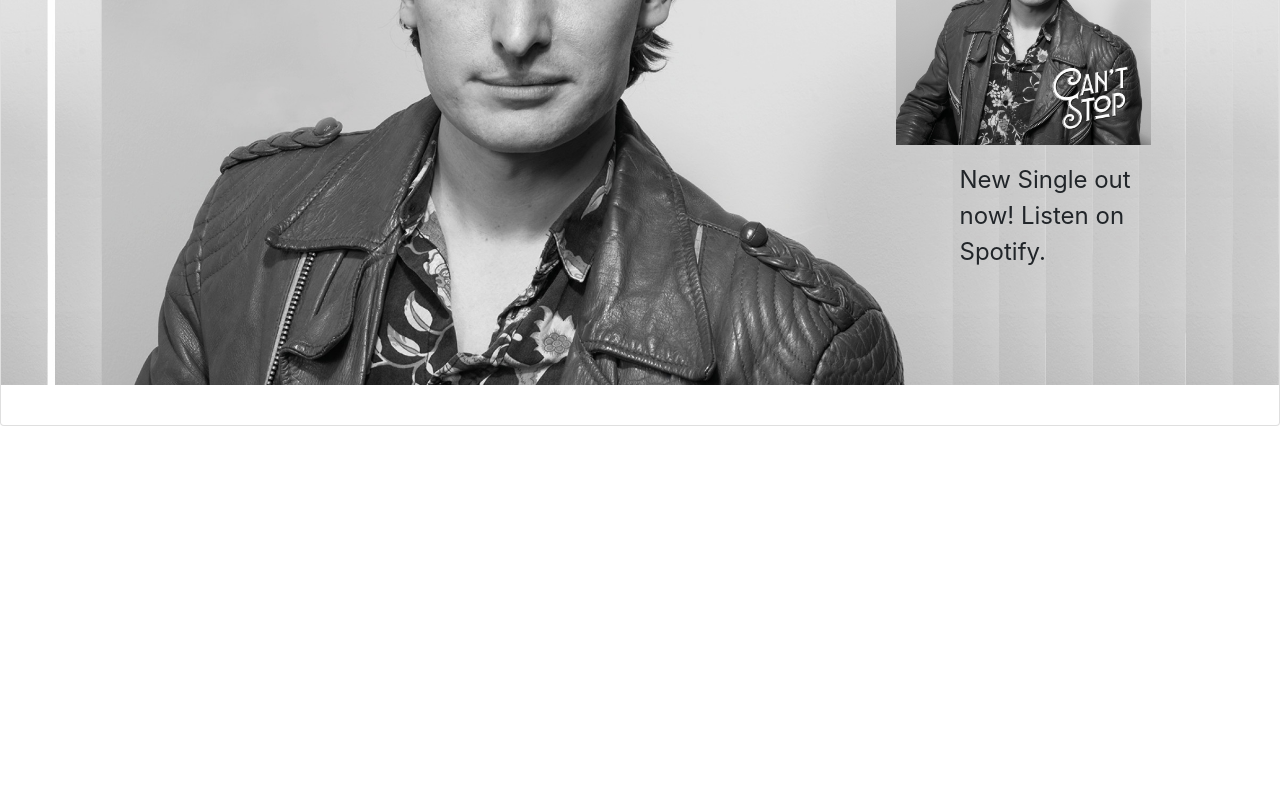
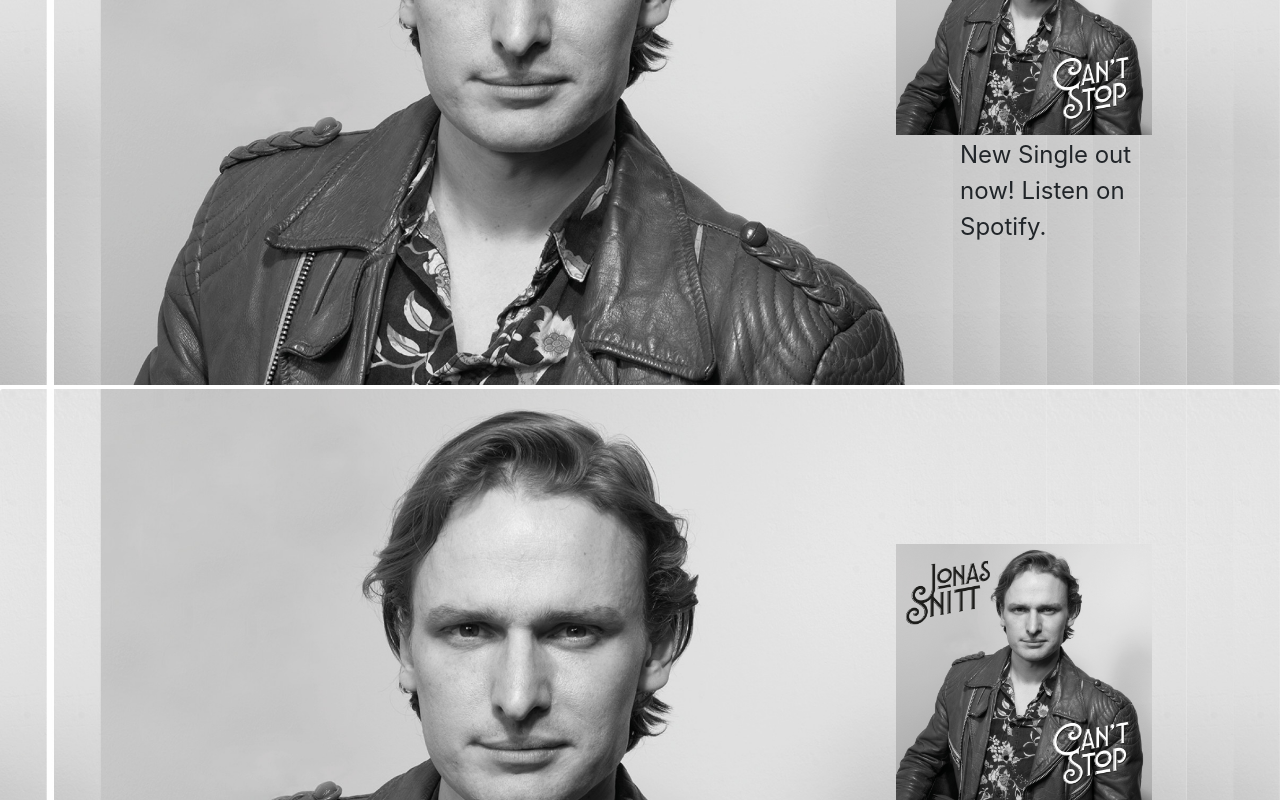
Before and after one commit to NiclasSandberg/jonas-app, a React (Create React App) app: page / in a window 1280 px wide. Shown: the part 340-1140 px from the top of the page. Before the commit the page ends 800 px from the top, so only its background shows below. Built offline with nearby package versions, Linux system fonts and the light colour scheme.

Commit message:
no borders.

```diff
--- a/src/App.js
+++ b/src/App.js
@@ -5,6 +5,7 @@ import { BrowserRouter as Router, Route} from 'react-router-dom';
 import Home from './components/Home';
 import About from './components/About';
 import CustomNavbar from './components/CustomNavbar';
+import Cardz from './components/Cardz';
 
 
 
@@ -13,6 +14,7 @@ function App() {
       <Router>
         <React.Fragment>
           <CustomNavbar />
+          <Cardz />
           <Route exact path="/" component={Home} />
           <Route path="/about" component={About} />
       </React.Fragment>
--- a/src/components/Cardz.css
+++ b/src/components/Cardz.css
@@ -1,3 +1,6 @@
+.card {
+    border:none;
+}
 
 #jonasCover {
     position: absolute;
@@ -13,7 +16,7 @@
     width: 15%;
     right: 10%;
     top: 62.5%;
-    font-size: 1.5rem;
+    font-size: 1.5em;
 }
 
 
--- a/src/components/Cardz.jsx
+++ b/src/components/Cardz.jsx
@@ -16,19 +16,25 @@ const Cardz = () => {
   return (
     <React.Fragment>
 
+    {/*
+   <Image id="jonasCover1"src={nologoleft} fluid />
+
+  <Image id="jonasCover"src={Jonasbild} fluid/>
+  <Image src={Jonasbild} fluid/>
+   */}
+        <Card className="wh-50 mt-1">
+
+          <Card.Img  id="jonasCover1" variant="top" src={nologoleft} />
 
 
-        <Card className="wh-50 mt-1">
-          <Card.Img  id="jonasCover1" variant="top" src={nologoleft} />
-
-          <Card.Body>
-
-          </Card.Body>
           <Image id="jonasCover"src={Jonasbild} fluid />
           <Card.Text className="jonasCover">
               New Single out now! Listen on Spotify.
           </Card.Text>
+
         </Card>
+
+
 
 
 
--- a/src/components/Home.jsx
+++ b/src/components/Home.jsx
@@ -8,8 +8,8 @@ class Home extends Component {
     render() {
         return (
             <React.Fragment>
+            <Cardz />
 
-            <Cardz />
             </React.Fragment>
          );
     }
```
